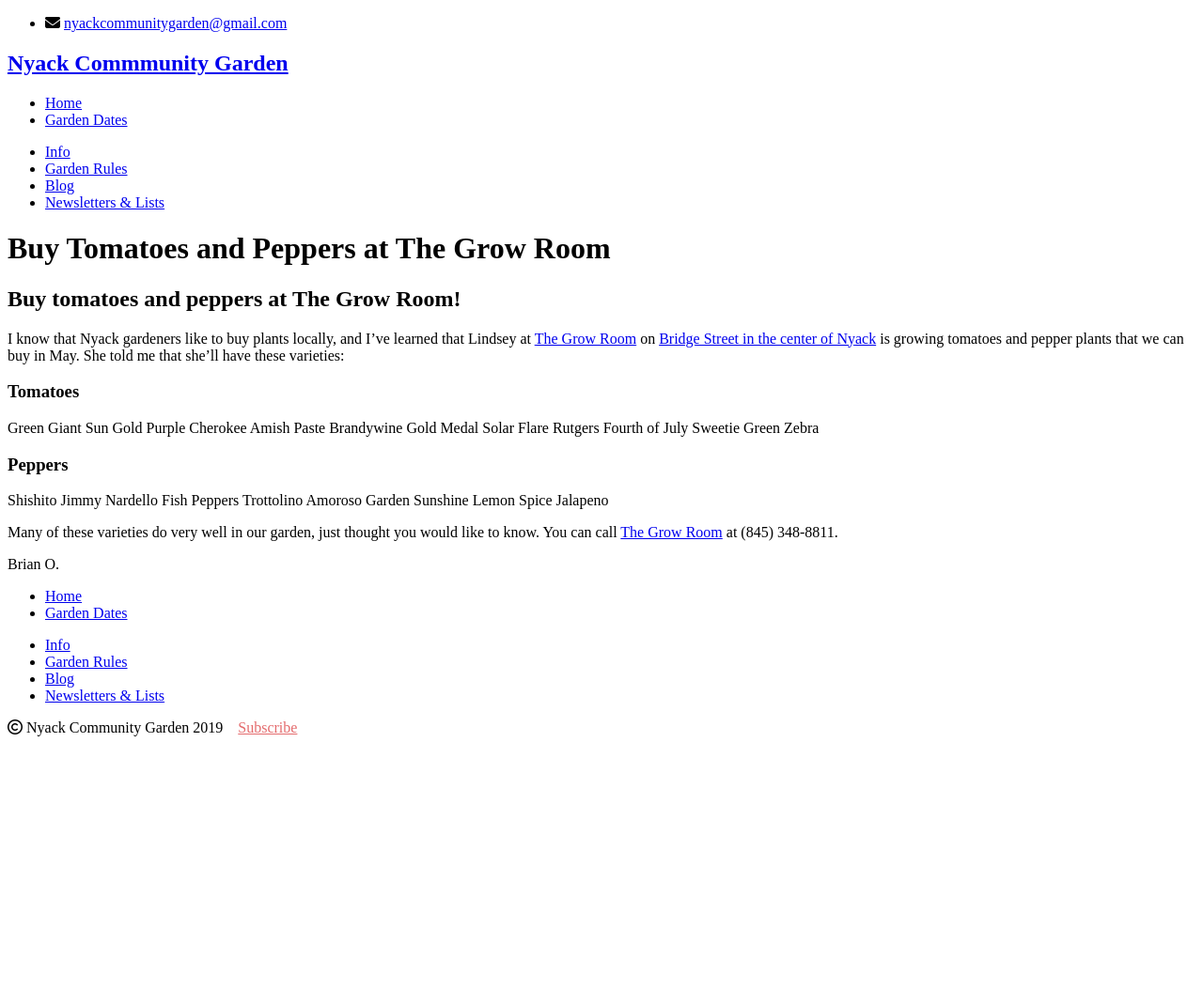
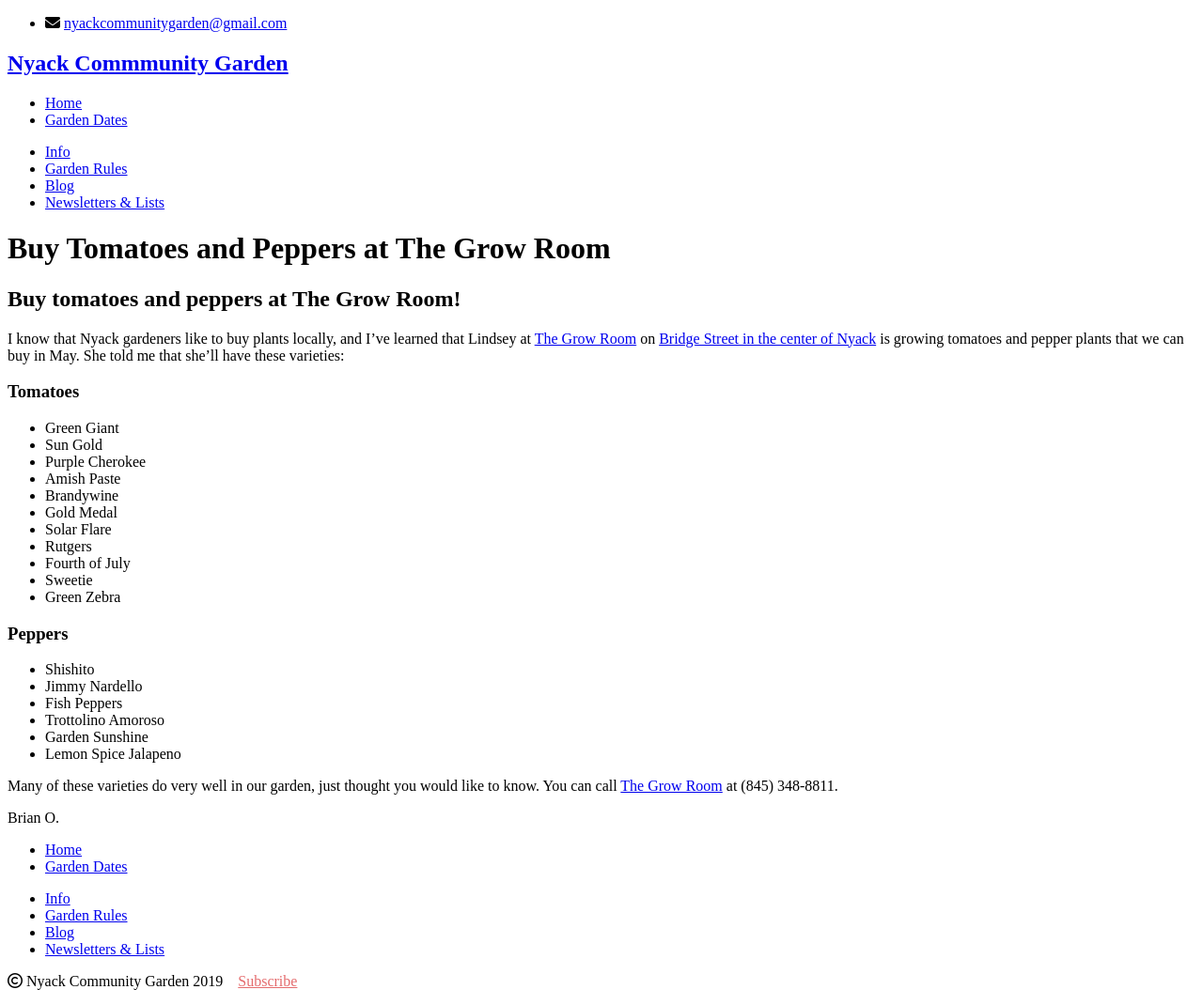
Before and after one commit to bosborne/nyackcommunitygarden, a Jekyll site: the page built from _posts/2019-3-19-grow-room-plants.md, in a window 1280 px wide. Shown: the whole page at 94% size. Built offline with Jekyll 4.4.1, drawn with Linux system fonts in a browser that asks for light colours; nearby versions of some CDN libraries; library files that are not in the unit come from our copies; before the commit the page ends 900 px from its top, so only the background shows below that.

Commit message:
Reformat article

```diff
--- a/_posts/2019-3-19-grow-room-plants.md
+++ b/_posts/2019-3-19-grow-room-plants.md
@@ -11,26 +11,26 @@ I know that Nyack gardeners like to buy plants locally, and I've learned that Li
 
 ### Tomatoes
 
-Green Giant
-Sun Gold
-Purple Cherokee
-Amish  Paste
-Brandywine
-Gold Medal
-Solar Flare
-Rutgers
-Fourth of July
-Sweetie
-Green Zebra
+* Green Giant
+* Sun Gold
+* Purple Cherokee
+* Amish  Paste
+* Brandywine
+* Gold Medal
+* Solar Flare
+* Rutgers
+* Fourth of July
+* Sweetie
+* Green Zebra
 
 ### Peppers
 
-Shishito
-Jimmy Nardello
-Fish Peppers
-Trottolino Amoroso
-Garden Sunshine
-Lemon Spice Jalapeno
+* Shishito
+* Jimmy Nardello
+* Fish Peppers
+* Trottolino Amoroso
+* Garden Sunshine
+* Lemon Spice Jalapeno
 
 Many of these varieties do very well in our garden, just thought you would like to know. You can call [The Grow Room](http://www.thegrowroom.com/) at (845) 348-8811.
 
```
